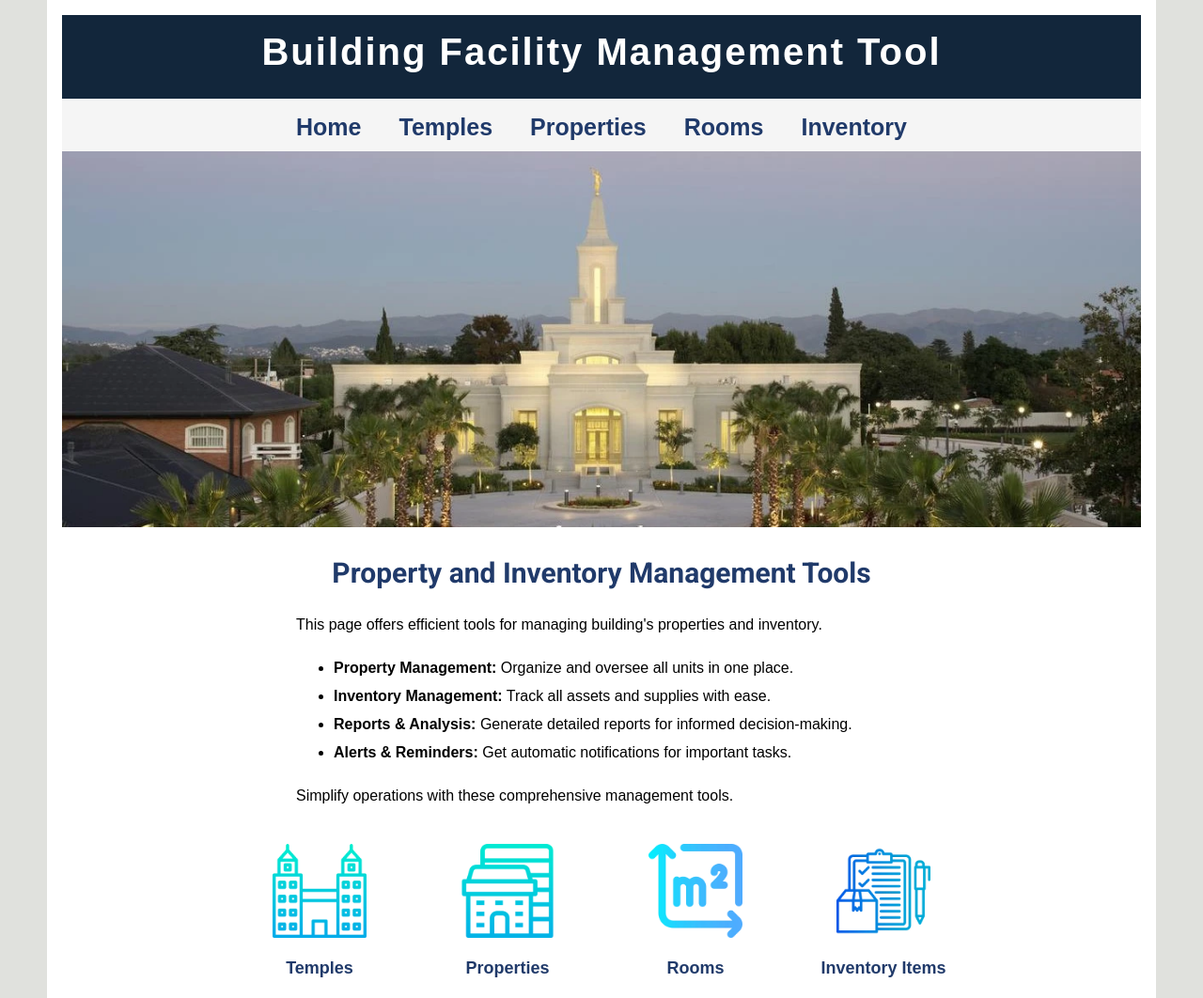
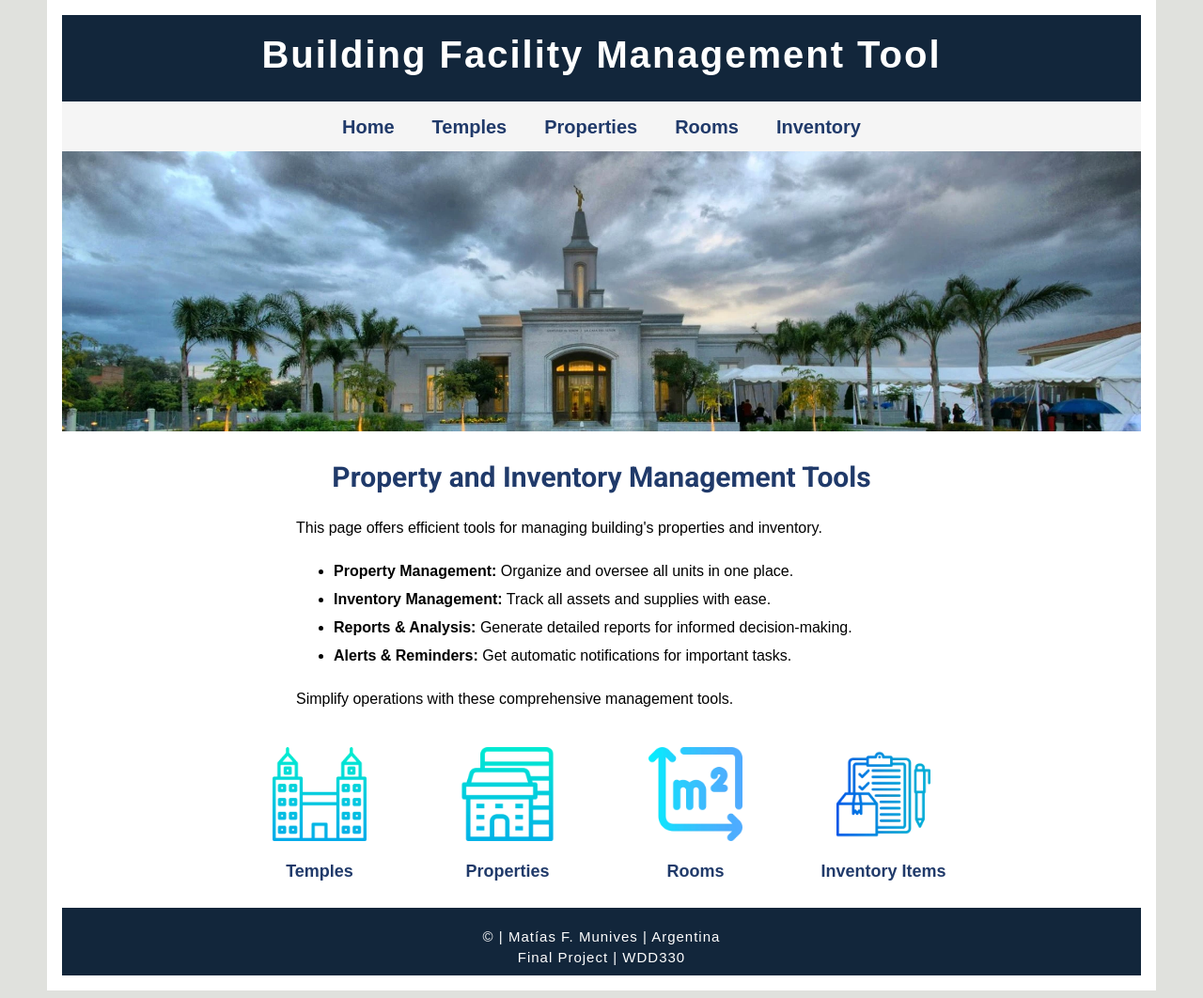
Before and after one commit to matiasmunives/WDD330-Final-Project, a website built with Vite: page src/index.html in a window 1280 px wide. Shown: the top 1062 px of the page at 94% size. Built offline with nearby package versions, Linux system fonts and the light colour scheme.

Commit message:
final-project

```diff
--- a/src/css/styles.css
+++ b/src/css/styles.css
@@ -85,7 +85,7 @@ nav {
 
 .navigation a {
   display: inline;
-  font-size: 25px;
+  font-size: 20px;
   font-weight: bold;
   color: var(--headline-color-on-white);
   }
@@ -466,7 +466,7 @@ hr {
 
   header img {
     width: 35%;
-    margin-top: 25px;
+    margin-top: 40px;
   }
 
  /*
--- a/src/index.html
+++ b/src/index.html
@@ -25,7 +25,7 @@
     <main class="divider">
       <div class="banner">
         <img
-          src="/images/banner-sm.webp"
+          src="/images/templo.webp"
           alt="image of a Cordoba Argentina Temple"
         />
       </div>
--- a/src/partials/header.html
+++ b/src/partials/header.html
@@ -2,7 +2,7 @@
     <nav>
         <button id="menu"></button>
         <ul class="navigation">
-              <li><a href="src/index.html">Home</a></li>
+              <li><a href="/src/index.html">Home</a></li>
               <li><a href="/temples/index.html">Temples</a></li>
               <li><a href="/properties/index.html">Properties</a></li>
               <li><a href="/rooms/index.html">Rooms</a></li>
```
Also changed, not shown: src/images/banner-sm-1.webp (added), src/images/banner-sm.jpeg, src/images/templo.jpg (added), src/images/templo.webp (added).
